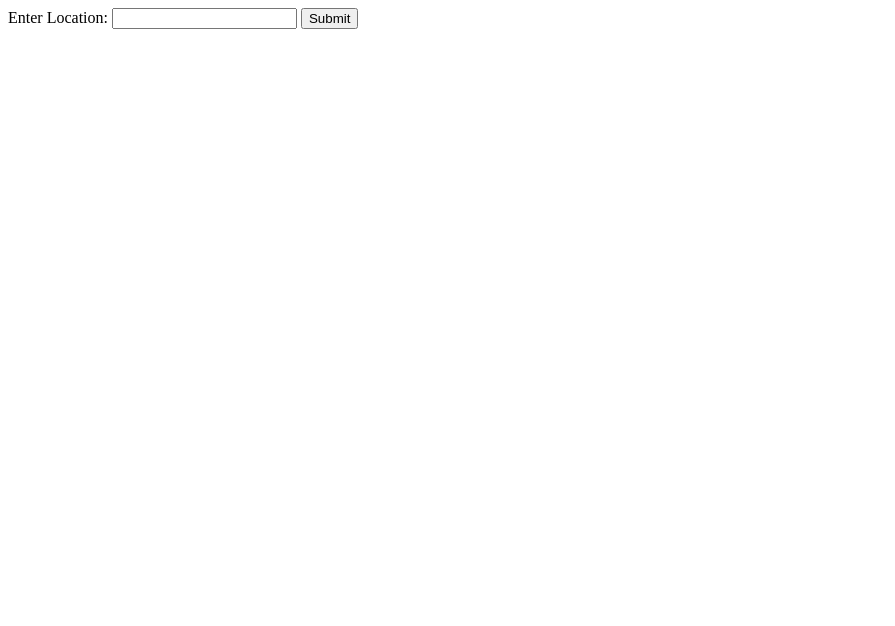
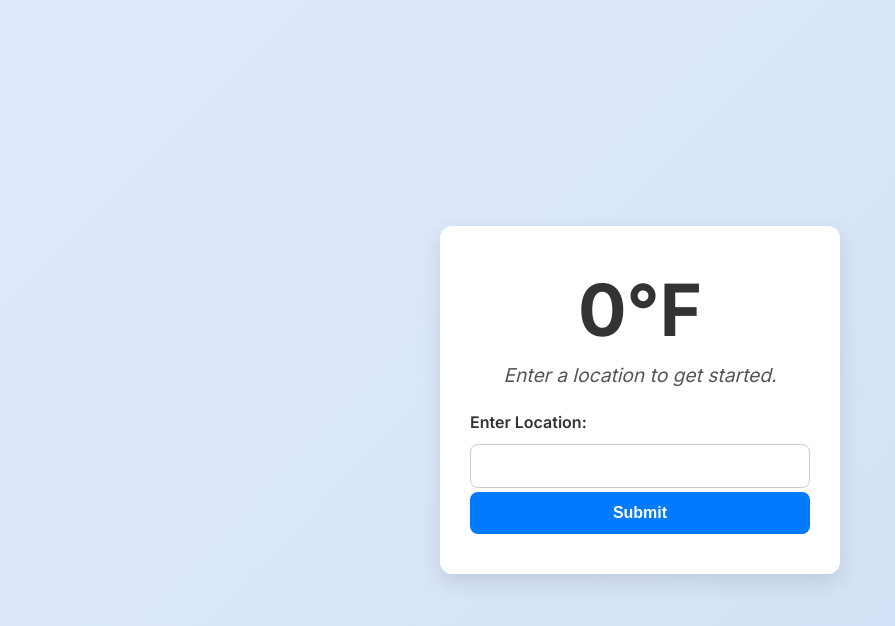
Before and after one commit to bdelucia/odin-weather, a website built with webpack: page src/index.html in a window 1280 px wide. Shown: the whole page, without its empty margins (0-895 px from the left). Built offline with nearby package versions, Linux system fonts and the light colour scheme.

Commit message:
react-esqe styling

```diff
--- a/src/index.html
+++ b/src/index.html
@@ -8,12 +8,16 @@
     <script src="script.js" defer></script>
   </head>
   <body>
-    <div id="weatherDataContainer">
-      <div id="temp"></div>
-      <div id="desc"></div>
+    <div id="mainContainer">
+      <div id="weatherDataContainer">
+        <div id="temp">0°F</div>
+        <div id="desc">Enter a location to get started.</div>
+      </div>
+      <div id="inputContainer">
+        <label for="location">Enter Location: </label>
+        <input type="text" id="location" />
+        <button type="submit" id="submitBtn">Submit</button>
+      </div>
     </div>
-    <label for="location">Enter Location: </label>
-    <input type="text" id="location" />
-    <button type="submit" id="submitBtn">Submit</button>
   </body>
 </html>
--- a/src/index.js
+++ b/src/index.js
@@ -1,3 +1,4 @@
+import './style.css';
 const API_KEY = '28RELCWXNR4CHUTCUDFR8F9FN';
 const baseURL =
   'https://weather.visualcrossing.com/VisualCrossingWebServices/rest/services/timeline/';
@@ -43,6 +44,6 @@ function displayWeatherData(weatherData) {
   }
   const { temp } = weatherData.currentConditions;
   const { description } = weatherData;
-  temperatureElement.textContent = temp;
+  temperatureElement.textContent = temp + '°F';
   descriptionElement.textContent = description;
 }
--- a/src/style.css
+++ b/src/style.css
@@ -0,0 +1,127 @@
+/* Import Inter Font (ensure you have this in your project or via CDN) */
+@import url('https://fonts.googleapis.com/css2?family=Inter:wght@400;500;600;700&display=swap');
+
+/* Reset some default styles for consistency across browsers */
+* {
+  box-sizing: border-box;
+  margin: 0;
+  padding: 0;
+}
+
+body {
+  font-family: 'Inter', sans-serif;
+  background: linear-gradient(135deg, #e0eafc, #cfdef3);
+  min-height: 100vh;
+  display: flex;
+  justify-content: center;
+  align-items: center;
+}
+
+#mainContainer {
+  background-color: #ffffff;
+  padding: 40px 30px;
+  border-radius: 12px;
+  box-shadow: 0 8px 20px rgba(0, 0, 0, 0.1);
+  display: flex;
+  flex-direction: column;
+  align-items: center;
+  gap: 25px;
+  width: 90%;
+  max-width: 400px;
+}
+
+/* Weather Data Styles */
+#weatherDataContainer {
+  display: flex;
+  flex-direction: column;
+  align-items: center;
+  justify-content: center;
+  gap: 10px;
+}
+
+#temp {
+  font-weight: 700;
+  font-size: 4.5rem;
+  color: #333333;
+}
+
+#desc {
+  font-style: italic;
+  font-size: 1.2rem;
+  color: #555555;
+}
+
+/* Form Styles */
+#inputContainer {
+  display: flex;
+  flex-direction: column;
+  width: 100%;
+  gap: 4px;
+}
+
+label {
+  margin-bottom: 8px;
+  font-weight: 600;
+  color: #333333;
+}
+
+input[type='text'] {
+  width: 100%;
+  padding: 12px 16px;
+  border: 1.5px solid #ccc;
+  border-radius: 8px;
+  font-size: 16px;
+  transition:
+    border-color 0.3s ease,
+    box-shadow 0.3s ease;
+  outline: none;
+}
+
+input[type='text']:focus {
+  border-color: #007bff;
+  box-shadow: 0 0 5px rgba(0, 123, 255, 0.5);
+}
+
+button {
+  width: 100%;
+  padding: 12px 16px;
+  background-color: #007bff;
+  border: none;
+  border-radius: 8px;
+  color: #ffffff;
+  font-size: 16px;
+  font-weight: 600;
+  cursor: pointer;
+  transition:
+    background-color 0.3s ease,
+    transform 0.2s ease;
+}
+
+button:hover {
+  background-color: #0056b3;
+}
+
+button:active {
+  transform: scale(0.98);
+}
+
+/* Responsive Design */
+@media (max-width: 480px) {
+  #mainContainer {
+    padding: 30px 20px;
+  }
+
+  #temp {
+    font-size: 3.5rem;
+  }
+
+  #desc {
+    font-size: 1rem;
+  }
+
+  input[type='text'],
+  button {
+    font-size: 14px;
+    padding: 10px 14px;
+  }
+}
```
